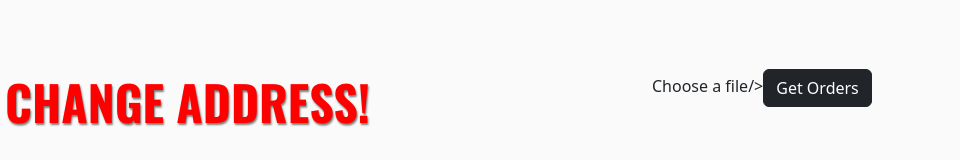
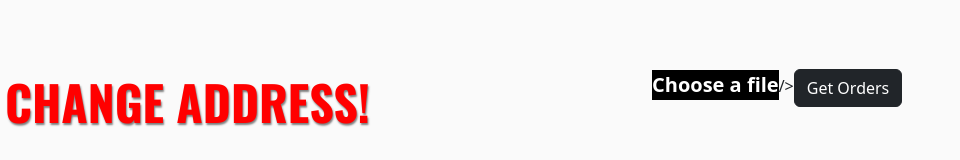
Before and after one commit to PaulKillian/oer, a Next.js app: page / in a window 1280 px wide. Shown: the part 145-305 px from the top of the page, without its empty margins (0-960 px from the left). Built offline with nearby package versions, Linux system fonts and the light colour scheme.

Commit message:
Update Home.module.css

```diff
--- a/styles/Home.module.css
+++ b/styles/Home.module.css
@@ -64,3 +64,16 @@
 position: absolute;
 z-index: -1;
 }
+
+.inputfile + label {
+    font-size: 1.25em;
+    font-weight: 700;
+    color: white;
+    background-color: black;
+    display: inline-block;
+}
+
+.inputfile:focus + label,
+.inputfile + label:hover {
+    background-color: red;
+}
```
Lines whose indentation alone changed are shown as unchanged.
